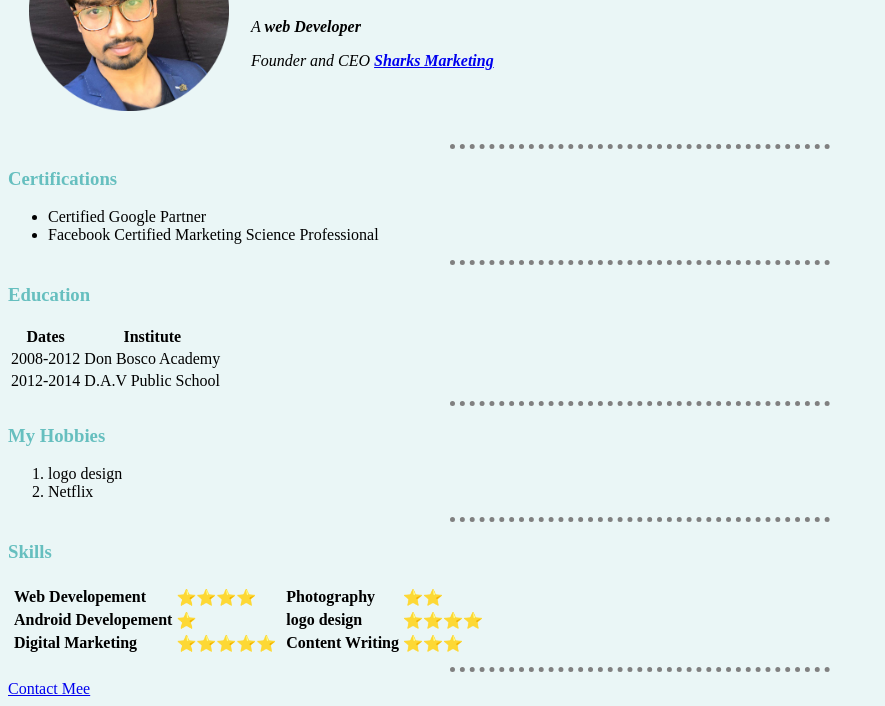
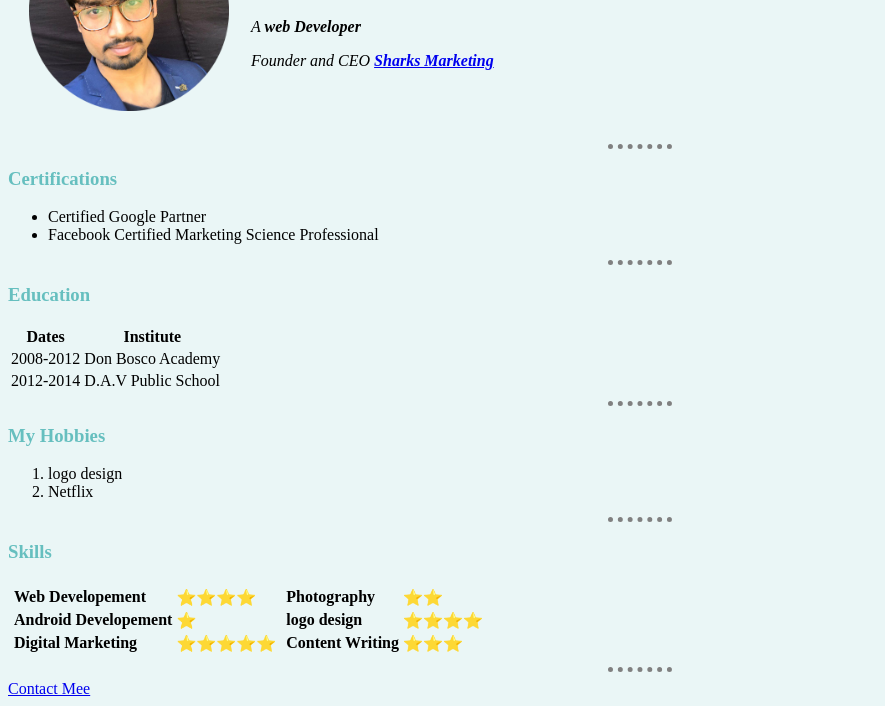
Before and after one commit to ShivamGupta26/Profile, a plain HTML site: page index.html in a window 1280 px wide. Shown: the part 119-825 px from the top of the page, without its empty margins (0-885 px from the left). Drawn offline with Linux system fonts and the light colour scheme.

Commit message:
Update master.css

```diff
--- a/css/master.css
+++ b/css/master.css
@@ -6,11 +6,12 @@
     border-style: dotted none none;
     border-width: 5px;
     border-color: grey;
-    width: 30%;
+    width: 5%;
   }
   h1{
     color: #66bfbf;
   }
   h3{
     color: #66bfbf;
+    text-shadow: 50px;
   }
```
